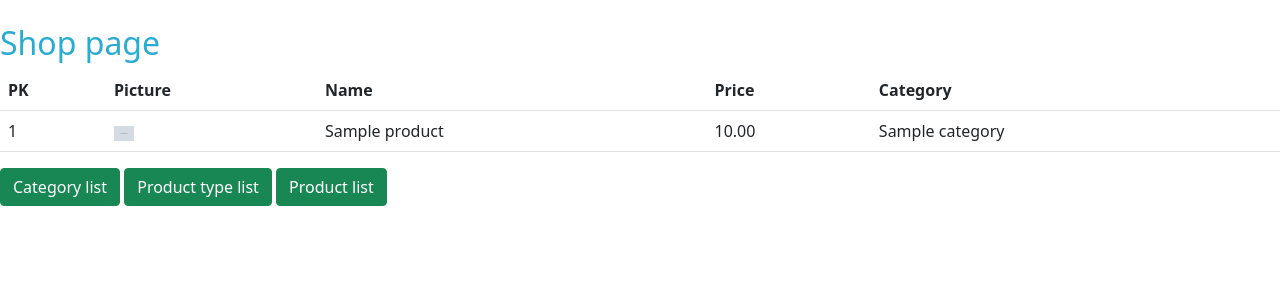
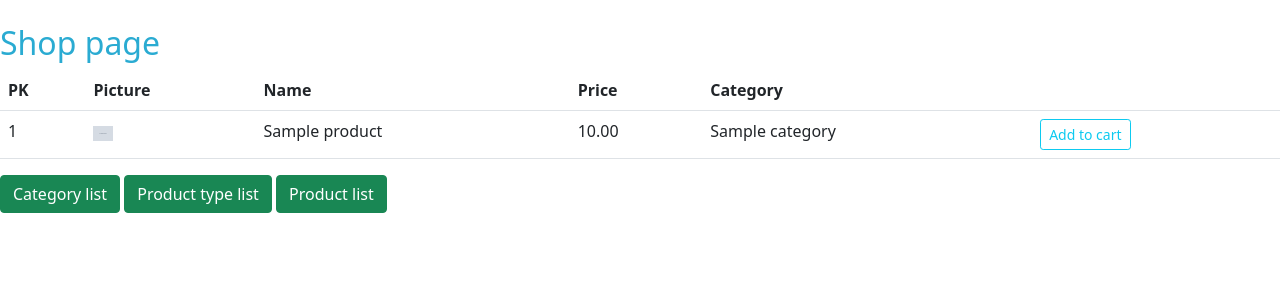
Before and after one commit to kurawes/online_store_django_project, a Django app: page /shop/ in a window 1280 px wide. Shown: the part 80-380 px from the top of the page. Run offline with Django 3.2, Linux system fonts and the light colour scheme; tables that the repository leaves empty hold one stand-in row (values such as "Sample post"); grey boxes marked "Sample" are stand-in pictures; some libraries are stand-ins or nearby versions.

Commit message:
modify shop.html

```diff
--- a/templates/shop.html
+++ b/templates/shop.html
@@ -20,6 +20,7 @@
                     <th>Name</th>
                     <th>Price</th>
                     <th>Category</th>
+                    <th></th>
                 </tr>
                 {% for product in products %}
                     <tr>
@@ -28,6 +29,7 @@
                         <td>{{ product.name }}</td>
                         <td>{{ product.price }}</td>
                         <td>{{ product.category.name }}</td>
+                        <td><a class="btn btn-outline-info btn-sm" href="#">Add to cart</a></td>
                     </tr>
                 {% endfor %}
             </table>
```
